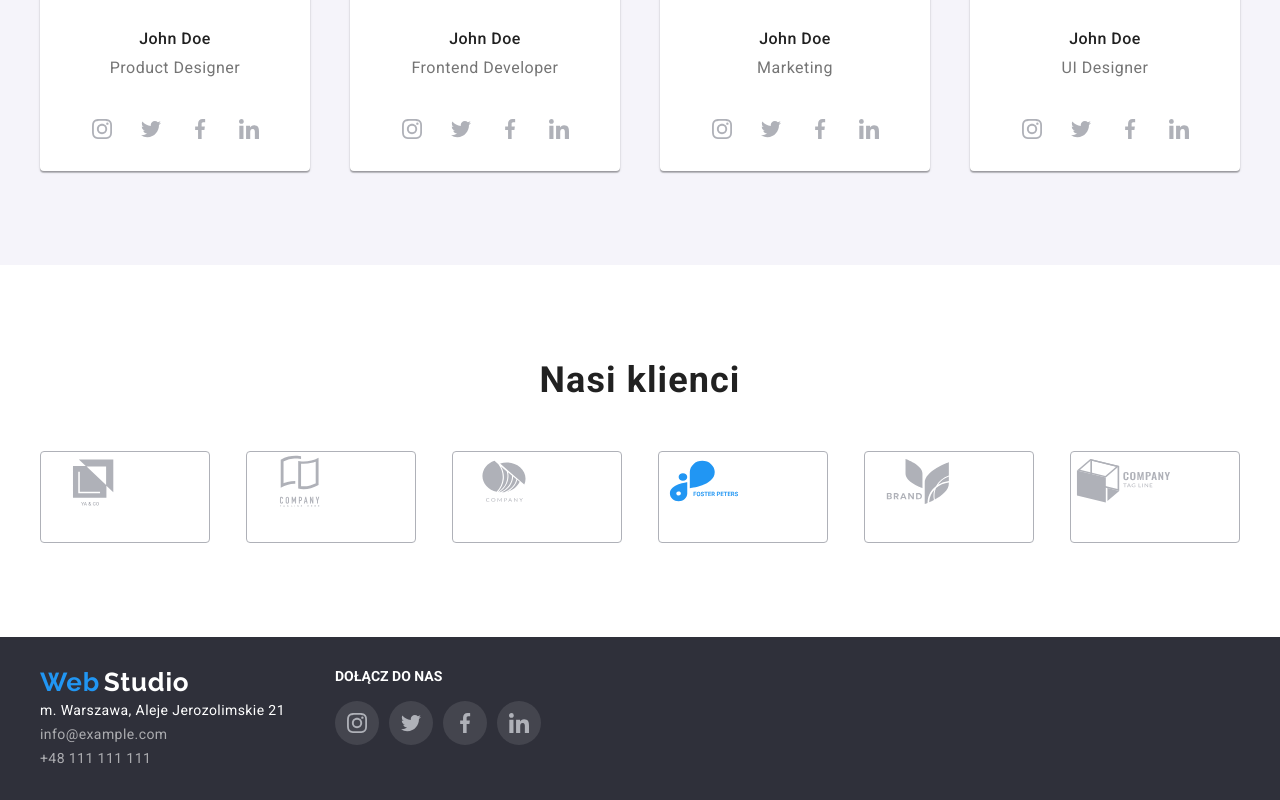
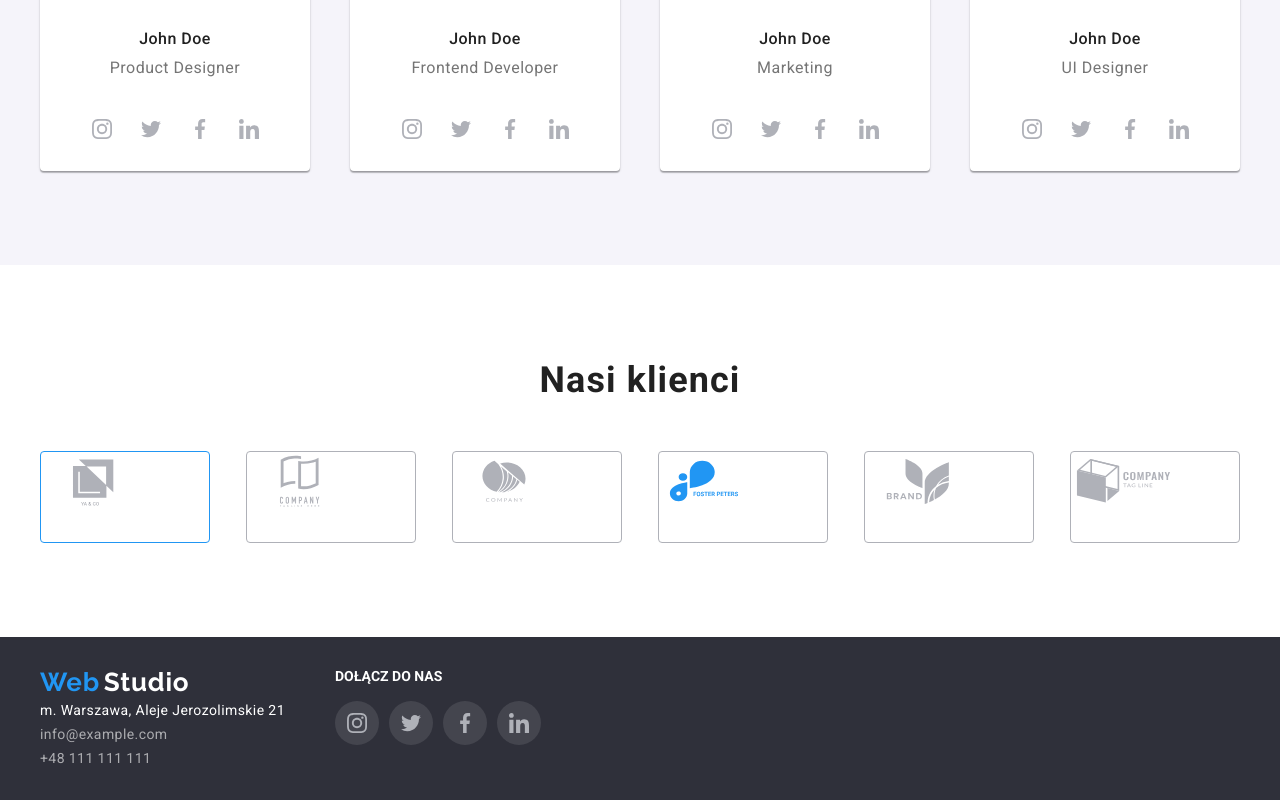
Before and after one commit to Grzesiek1982/goit-markup-hw-08, a plain HTML site: page index.html in a window 1280 px wide. In both pictures the pointer is over the item 125 px from the left and 2527 px from the top of the page. Shown: the part 2030-2830 px from the top of the page. Drawn offline with nearby package versions, Linux system fonts and the light colour scheme; files whose address does not match are found by name.

Commit message:
monday04

```diff
--- a/css/styles.css
+++ b/css/styles.css
@@ -419,6 +419,7 @@ header {
 .clients:hover {
   fill: #2196f3;
   cursor: pointer;
+  border: 1px solid #2196f3;
 }
 
 .footer-wrapper {
```
